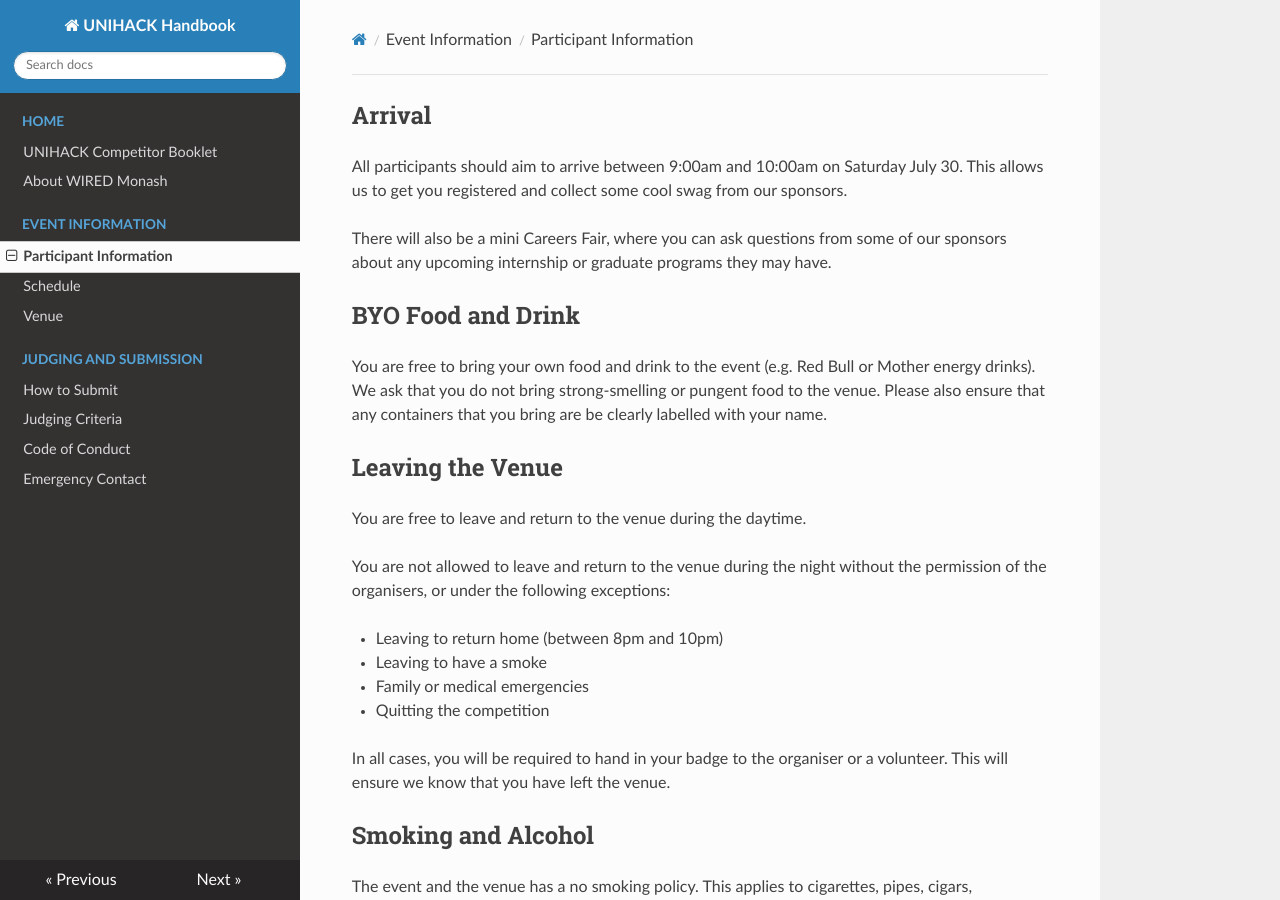
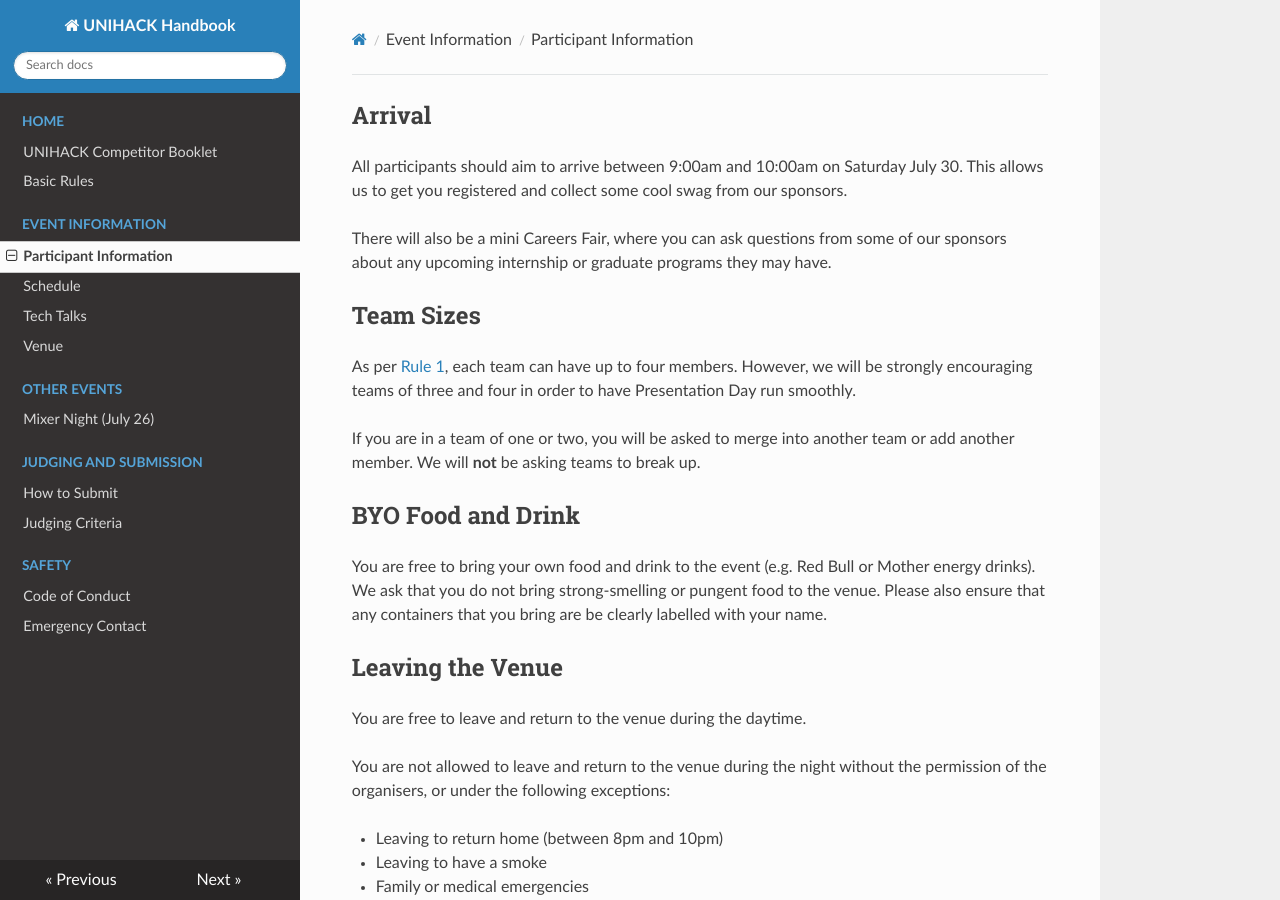
Before and after one commit to unihackhq/handbook, an MkDocs documentation site: the page built from docs/event-info/participants.md, in a window 1280 px wide and 900 px high. Built offline with MkDocs 1.6.1, drawn with Linux system fonts in a browser that asks for light colours; nearby versions of some CDN libraries; old or Windows-style settings are respelled for this version of MkDocs.

```diff
--- a/docs/event-info/participants.md
+++ b/docs/event-info/participants.md
@@ -7,6 +7,14 @@ our sponsors.
 There will also be a mini Careers Fair, where you can ask questions from some
 of our sponsors about any upcoming internship or graduate programs they may
 have.
+
+## Team Sizes
+As per [Rule 1](../basic-rules.md), each team can have up to four members.
+However, we will be strongly encouraging teams of three and four in order to
+have Presentation Day run smoothly.
+
+If you are in a team of one or two, you will be asked to merge into another team
+or add another member. We will **not** be asking teams to break up.
 
 ## BYO Food and Drink
 
--- a/mkdocs.yml
+++ b/mkdocs.yml
@@ -2,14 +2,18 @@ site_name: UNIHACK Handbook
 pages:
   - Home:
     - 'UNIHACK Competitor Booklet': 'index.md'
-    - 'About WIRED Monash': 'wired.md'
+    - 'Basic Rules': 'basic-rules.md'
   - Event Information:
     - 'Participant Information': 'event-info/participants.md'
     - 'Schedule': 'event-info/schedule.md'
+    - 'Tech Talks': 'event-info/tech-talks.md'
     - 'Venue': 'event-info/venue.md'
+  - Other Events:
+    - 'Mixer Night (July 26)': 'mixer-night.md'
   - Judging and Submission:
       - 'How to Submit': 'judging/submission.md'
       - 'Judging Criteria': 'judging/judging-criteria.md'
-  - 'Code of Conduct': 'code-of-conduct.md'
-  - 'Emergency Contact': 'emergency.md'
+  - Safety:
+    - 'Code of Conduct': 'code-of-conduct.md'
+    - 'Emergency Contact': 'emergency.md'
 theme: readthedocs
```
Also changed, not shown: docs/basic-rules.md (added, +41 -0 lines), docs/index.md (+2 -4 lines), docs/judging/submission.md (+5 -3 lines), docs/wired.md (deleted, +0 -18 lines), docs/event-info/mixer-night.md (deleted), docs/event-info/tech-talks.md (added), docs/mixer-night.md (added).
